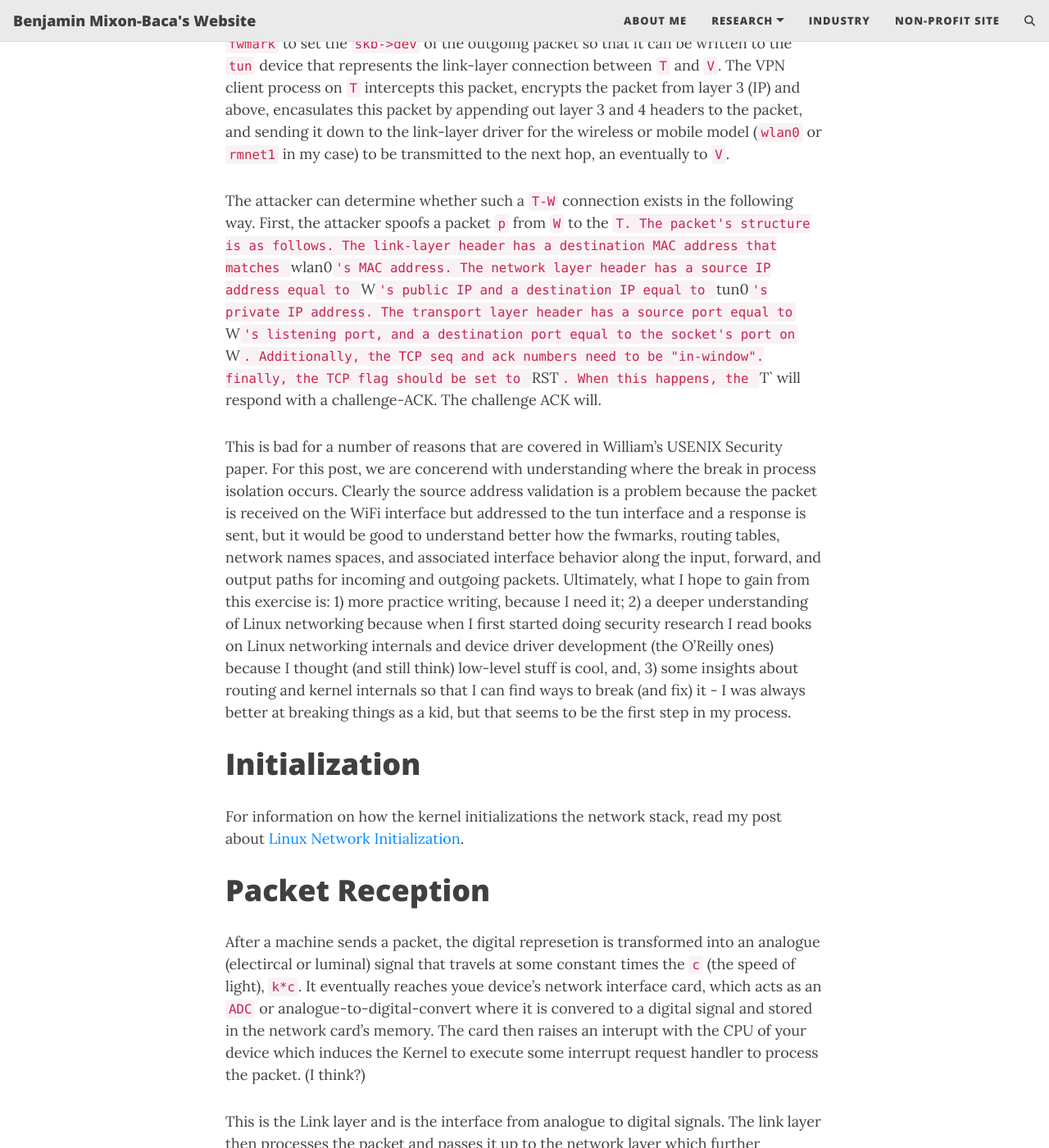
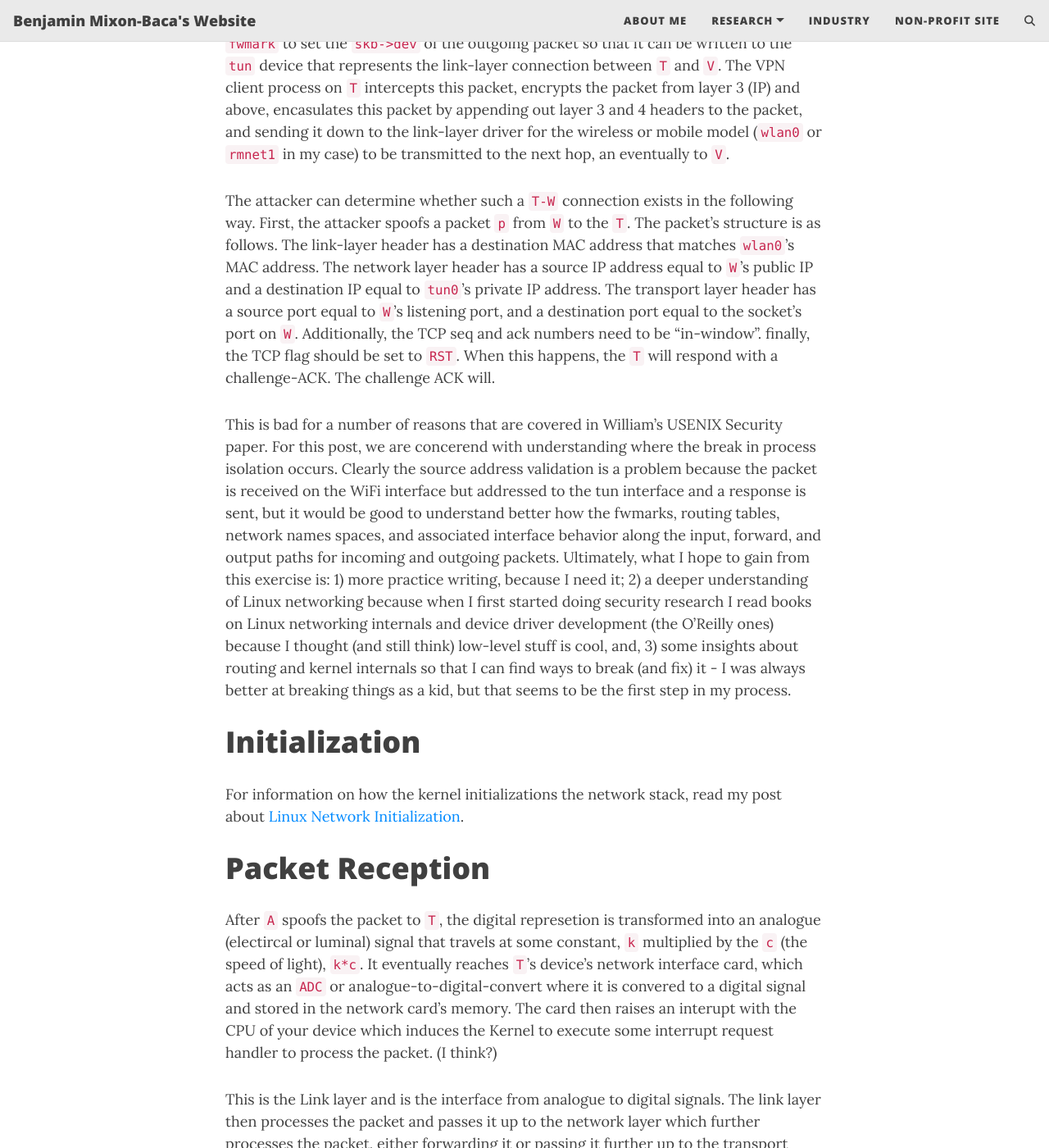
Before and after one commit to bmixonba/bmixonba.github.io, a Jekyll site: the page built from _posts/2025-05-21-Linux-Routing.md, in a window 1280 px wide and 1400 px high, scrolled down 1223 px. Shown: the whole window at 82% size. Built offline with Jekyll 4.4.1, drawn with Linux system fonts in a browser that asks for light colours; comment, search, counter and statistics services are not loaded.

Commit message:
Fixed broken links in routing post

```diff
--- a/_posts/2025-05-21-Linux-Routing.md
+++ b/_posts/2025-05-21-Linux-Routing.md
@@ -45,7 +45,7 @@
 hop, an eventually to `V`.
 
 The attacker can determine whether such a `T-W` connection exists in the
-following way.  First, the attacker spoofs a packet `p` from `W` to the `T. The
+following way.  First, the attacker spoofs a packet `p` from `W` to the `T`. The
 packet's structure is as follows. The link-layer header has a destination MAC
 address that matches `wlan0`'s MAC address. The network layer header has a
 source IP address equal to `W`'s public IP and a destination IP equal to
@@ -74,16 +74,18 @@
 # Initialization
 
 For information on how the kernel initializations the network
-stack, read my post about [Linux Network Initialization]().
+stack, read my post about [Linux Network Initialization](https://bmixonba.github.io/2025-05-25-Linux-Networking-Initialization/).
+
 # Packet Reception
 
-After a machine sends a packet, the digital represetion is transformed into an
-analogue (electircal or luminal) signal that travels at some constant times the
-`c` (the speed of light), `k*c`. It eventually reaches youe device's network
-interface card, which acts as an `ADC` or analogue-to-digital-convert where it
-is convered to a digital signal and stored in the network card's memory. The
-card then raises an interupt with the CPU of your device which induces the Kernel
-to execute some interrupt request handler to process the packet. (I think?)
+After `A` spoofs the packet to `T`, the digital represetion is transformed into
+an analogue (electircal or luminal) signal that travels at some constant, `k`
+multiplied by the `c` (the speed of light), `k*c`. It eventually reaches `T`'s
+device's network interface card, which acts as an `ADC` or
+analogue-to-digital-convert where it is convered to a digital signal and stored
+in the network card's memory. The card then raises an interupt with the CPU of
+your device which induces the Kernel to execute some interrupt request handler
+to process the packet. (I think?)
 
 This is the Link layer and is the interface from analogue to digital signals.
 The link layer then processes the packet and passes it up to the network layer
```
